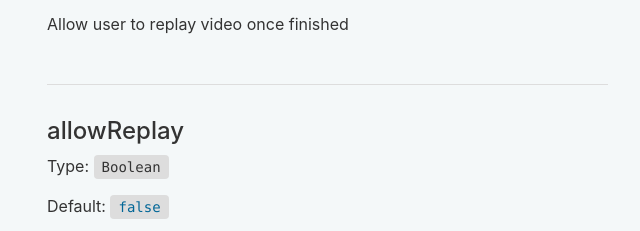
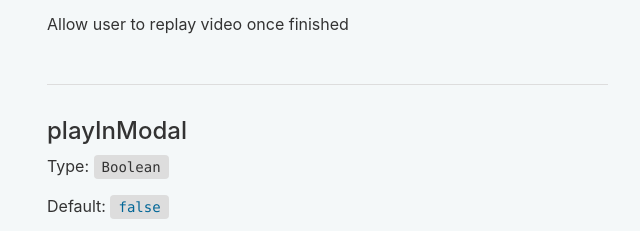
Before and after one commit to redtettemer/rtop-video-player, a website: page index.html in a window 1280 px wide. Shown: the part 5116-5347 px from the top of the page, 640-1280 px from the left. Drawn offline with nearby package versions, Linux system fonts and the light colour scheme.

Commit message:
copy paste error

```diff
--- a/index.html
+++ b/index.html
@@ -186,7 +186,7 @@
 								<p>Allow user to replay video once finished</p>
 							</div>
 							<div class="optionBlock">
-								<h4>allowReplay</h4>
+								<h4>playInModal</h4>
 								<p>Type: <code>Boolean</code></p>
 								<p>Default: <code class="default">false</code></p>
 								<p>Open video in a fixed position modal</p>
```
